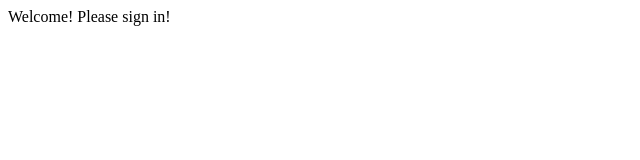
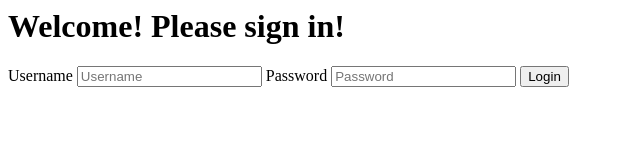
Before and after one commit to hoonio/wsdauth, a website: page index.html in a window 1280 px wide. Shown: the whole page, without its empty margins (0-640 px from the left). Drawn offline with Linux system fonts and the light colour scheme.

Commit message:
post endpoint for form submission

```diff
--- a/index.html
+++ b/index.html
@@ -3,6 +3,15 @@
     <title>WSD Auth</title>
   </head>
   <body>
-    <div id="app">Welcome! Please sign in!</div>
+    <div id="app">
+      <h1>Welcome! Please sign in!</h1>
+      <form action="/login" method="post">
+        <label for="username">Username</label>
+        <input type="text" name="username" placeholder="Username">
+        <label for="password">Password</label>
+        <input type="password" name="password" placeholder="Password">
+        <button type="submit">Login</button>
+      </form>
+    </div>
   </body>
 </html>
--- a/package.json
+++ b/package.json
@@ -21,6 +21,7 @@
   },
   "homepage": "https://github.com/hoonio/wsdauth#readme",
   "dependencies": {
+    "body-parser": "^1.17.1",
     "express": "^4.15.2"
   }
 }
```
Also changed, not shown: index.js (+10 -0 lines).
